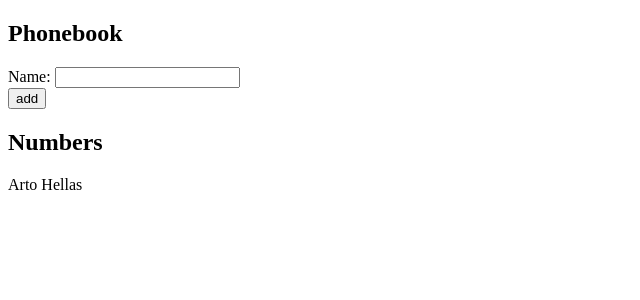
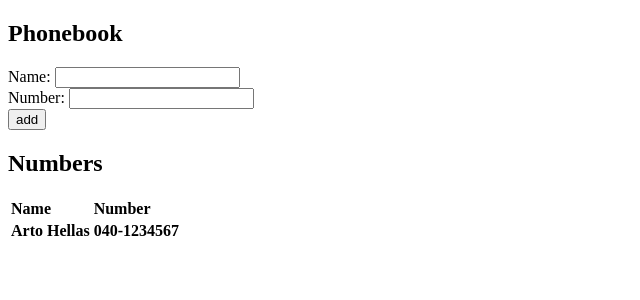
Before and after one commit to areizas/fullstack-open-course-exercises, a React (Create React App) app in the folder part2/3-phonebook/: page / in a window 1280 px wide. Shown: the top 300 px of the page, without its empty margins (0-640 px from the left). Built offline with nearby package versions, Linux system fonts and the light colour scheme.

Commit message:
Ex 2.8: Adding new number on the person object

```diff
--- /dev/null
+++ b/part2/3-phonebook/src/App.js
@@ -0,0 +1,17 @@
+import React from "react";
+import PhoneBook from "./components/Phonebook";
+
+const App = () => {
+
+    const initialPersons = [
+        { name: 'Arto Hellas', number: '040-1234567'}
+    ]
+
+    return (
+        <>
+            <PhoneBook initialPersons={initialPersons}/>
+        </>
+    )
+}
+
+export default App
--- /dev/null
+++ b/part2/3-phonebook/src/components/Numbers.js
@@ -0,0 +1,21 @@
+import React from "react";
+import Person from "./Person";
+
+const Numbers = ({persons}) => {
+    return (
+        <div>
+            <h2>Numbers</h2>
+            <table>
+                <thead>
+                    <tr>
+                        <th align='left'>Name</th>
+                        <th align='left'>Number</th>
+                    </tr>
+                </thead>
+                {persons.map( person => <Person person={person}/>)}
+            </table>
+        </div>
+    )
+}
+
+export default Numbers
--- /dev/null
+++ b/part2/3-phonebook/src/components/Person.js
@@ -0,0 +1,14 @@
+import React from "react";
+
+const Person = ({person}) => {
+    return (
+        <thead>
+            <tr>
+                <th align='left' key={person.name}>{person.name}</th>
+                <th align='left' key={person.number}>{person.number}</th>
+            </tr>
+        </thead>
+    )
+}
+
+export default Person
--- /dev/null
+++ b/part2/3-phonebook/src/components/Phonebook.js
@@ -0,0 +1,56 @@
+import React, {useState} from "react";
+import Numbers from "./Numbers";
+
+const PhoneBook = ({initialPersons}) => {
+
+    const [persons, setPersons] = useState(initialPersons.length>0 ? initialPersons : [])
+    const [newName, setNewName] = useState('')
+    const [newNumber, setNewNumber] = useState('')
+
+    const handleOnChangeNewName = (event) => {
+        setNewName(event.target.value)
+    }
+    const handleOnChangeNewNumber = (event) => {
+        setNewNumber(event.target.value)
+    }
+
+    const addNewPerson = (event) => {
+        event.preventDefault()
+        if (persons.some( (person) => person.name === newName)){
+            alert(newName + " is already added to phonebook")
+        } else{
+            const personObject = {
+                name: newName, number: newNumber
+            }
+            setPersons(persons.concat(personObject))
+            setNewName('')
+            setNewNumber('')
+        }
+    }
+
+    return (
+        <div>
+            <h2>Phonebook</h2>
+            <form onSubmit={addNewPerson}>
+                <div>
+                    Name: <input
+                    value={newName}
+                    onChange={handleOnChangeNewName}
+                    />
+                </div>
+                <div>
+                    Number: <input
+                    value={newNumber}
+                    onChange={handleOnChangeNewNumber}
+                />
+                </div>
+                <div>
+                    <button type="submit" >add</button>
+                </div>
+            </form>
+            <Numbers persons={persons}/>
+        </div>
+    )
+}
+
+export default PhoneBook
--- a/part2/3-phonebook/src/index.js
+++ b/part2/3-phonebook/src/index.js
@@ -1,50 +1,5 @@
-import React, {useState} from 'react'
+import React from 'react'
 import ReactDOM from 'react-dom'
-
-const App = () => {
-    const [persons, setPersons] = useState([
-        { name: 'Arto Hellas'}
-    ])
-    const [newName, setNewName] = useState('')
-
-    const handleOnChange = (event) => {
-        setNewName(event.target.value)
-    }
-
-    const addNewPerson = (event) => {
-        event.preventDefault()
-        if (persons.some( (person) => person.name === newName)){
-            alert(newName + " is already added to phonebook")
-        } else{
-            const personObject = {
-                name: newName
-            }
-            setPersons(persons.concat(personObject))
-            setNewName('')
-        }
-    }
-
-    return (
-        <>
-            <h2>Phonebook</h2>
-            <form onSubmit={addNewPerson}>
-                <div>
-                    Name: <input
-                                value={newName}
-                                onChange={handleOnChange}
-                            />
-                </div>
-                <div>
-                    <button type="submit" >add</button>
-                </div>
-            </form>
-            <h2>Numbers</h2>
-            <div>
-                {persons.map( person => <p key={person.name}>{person.name}</p>)}
-            </div>
-
-        </>
-    )
-}
+import App from "./App";
 
 ReactDOM.render(<App/>, document.getElementById('root'))
```
